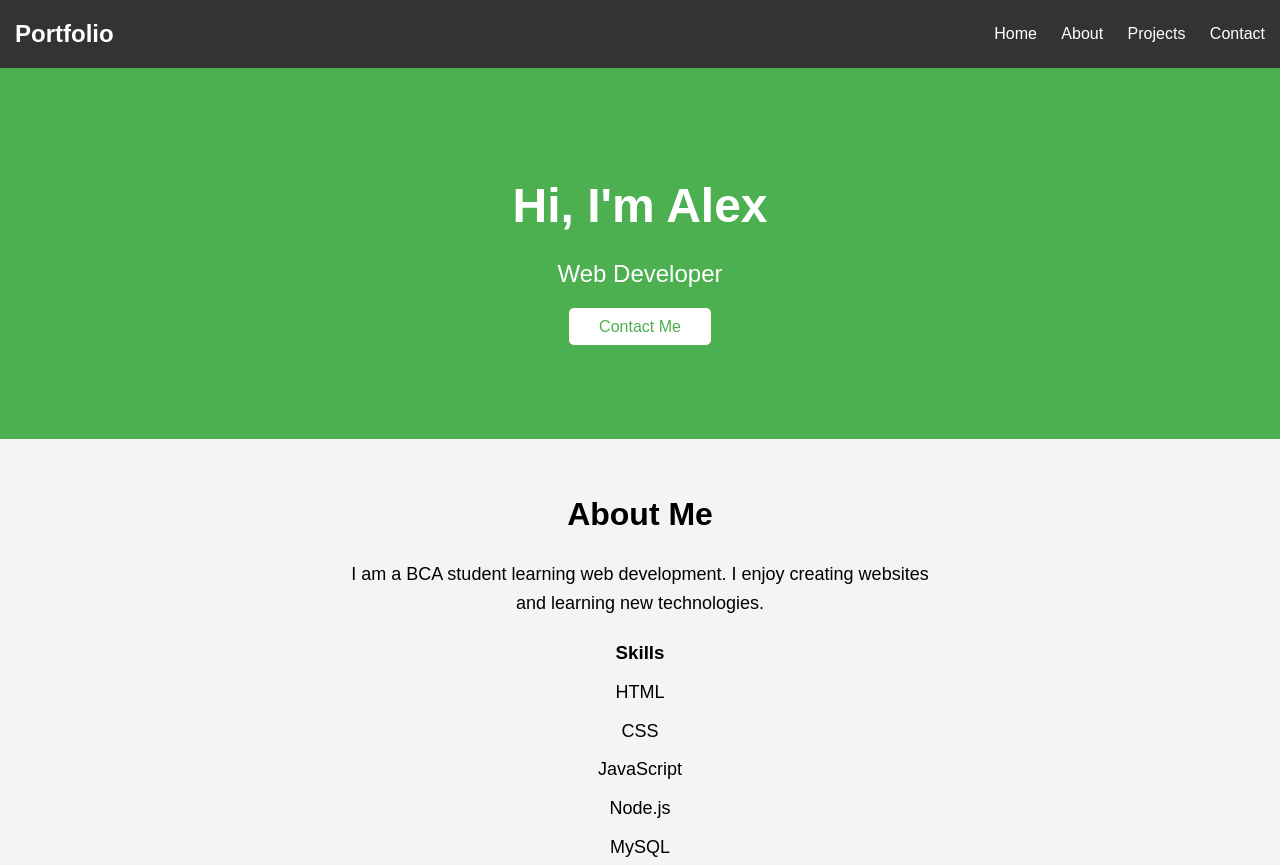
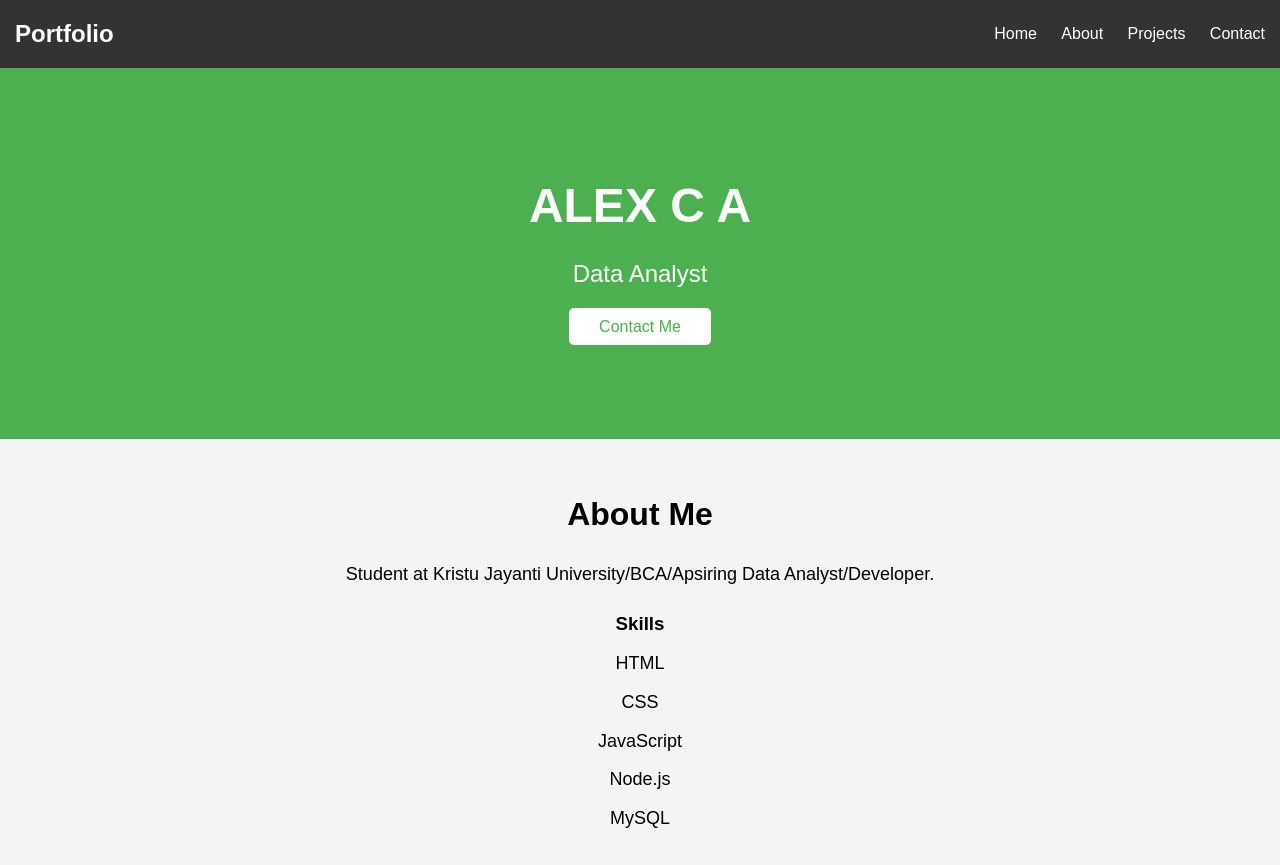
Before and after one commit to Alex-CA-04/Alex-portfolio, a website: page public/index.html in a window 1280 px wide. Shown: the top 865 px of the page. Drawn offline with Linux system fonts and the light colour scheme.

Commit message:
Update index.html

```diff
--- a/public/index.html
+++ b/public/index.html
@@ -18,15 +18,15 @@
 
 
     <div id="home" class="hero">
-        <h1>Hi, I'm Alex</h1>
-        <p>Web Developer</p>
+        <h1>ALEX C A</h1>
+        <p>Data Analyst</p>
         <a href="#contact" class="btn">Contact Me</a>
     </div>
 
 
     <div id="about" class="about">
         <h2>About Me</h2>
-        <p>I am a BCA student learning web development. I enjoy creating websites and learning new technologies.</p>
+        <p>Student at Kristu Jayanti University/BCA/Apsiring Data Analyst/Developer.</p>
         <h3>Skills</h3>
         <ul>
             <li>HTML</li>
```
